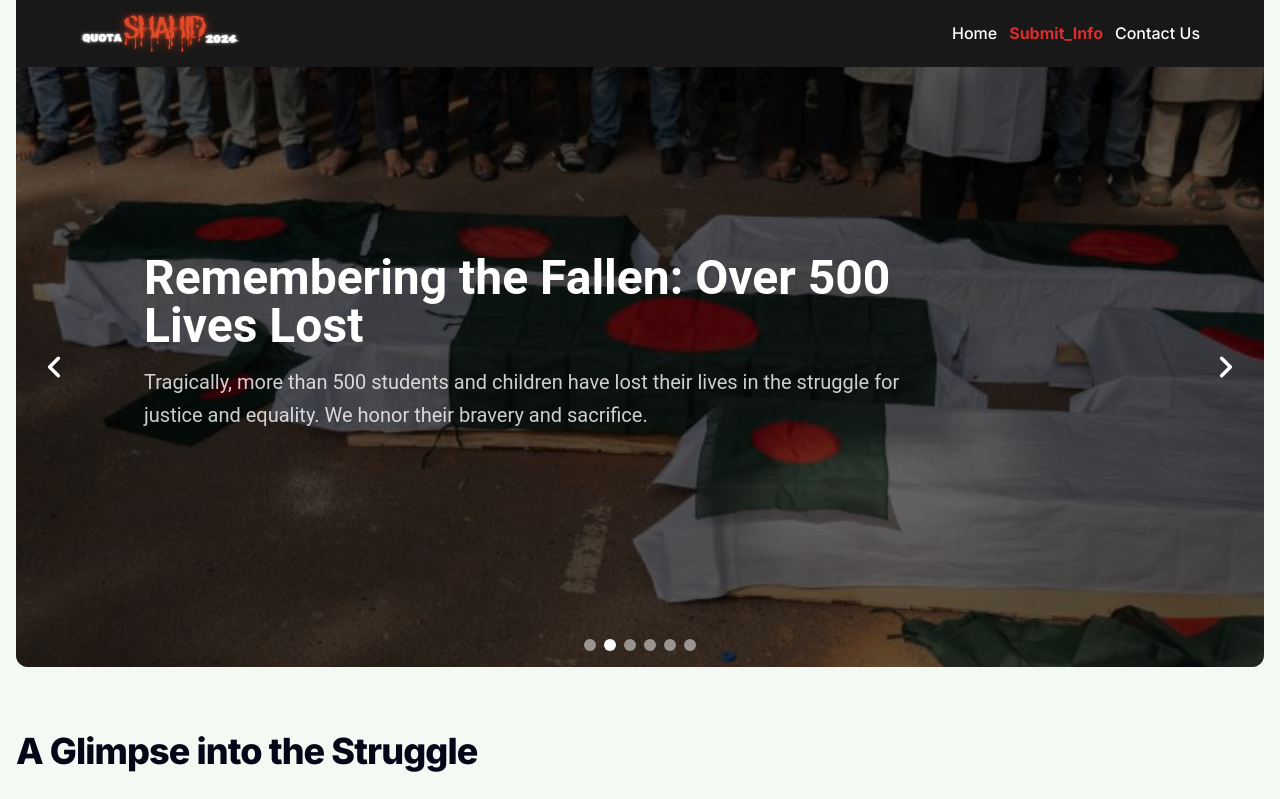
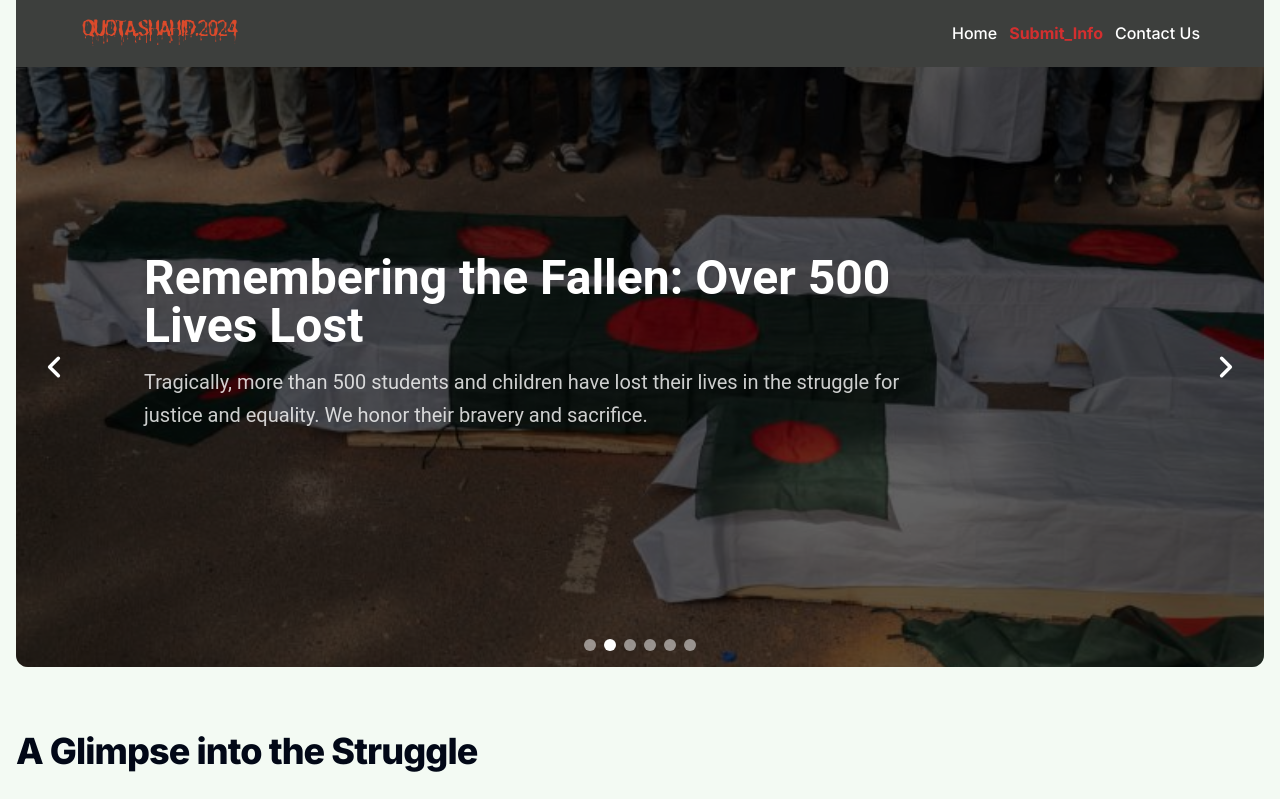
Before and after one commit to Hamid-ul-Islam/quotashahid2024, a Next.js app: page / in a window 1280 px wide. Shown: the top 799 px of the page. Built offline with nearby package versions, Linux system fonts and the light colour scheme; grey boxes are pictures that could not be loaded.

Commit message:
logo update

```diff
--- a/components/navbar.tsx
+++ b/components/navbar.tsx
@@ -34,7 +34,7 @@ function Logo() {
 }
 export default function Navbar() {
   return (
-    <div className="py-3 px-3 md:px-16 bg-black/90">
+    <div className="py-3 px-3 md:px-16 bg-black/75">
       <div className="lg:flex hidden items-center justify-between w-full">
         <Logo />
         <nav>
```
Also changed, not shown: public/images/logo.png.
